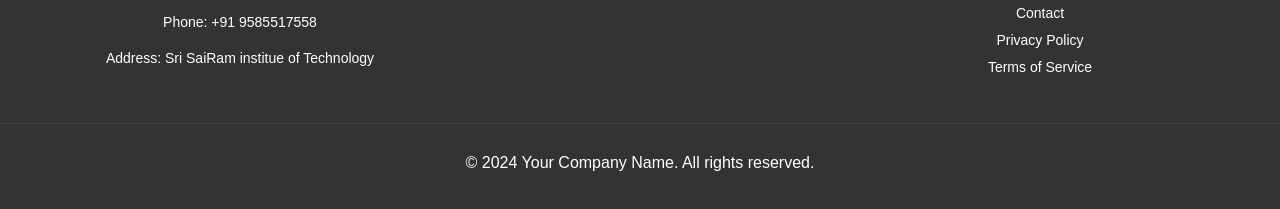
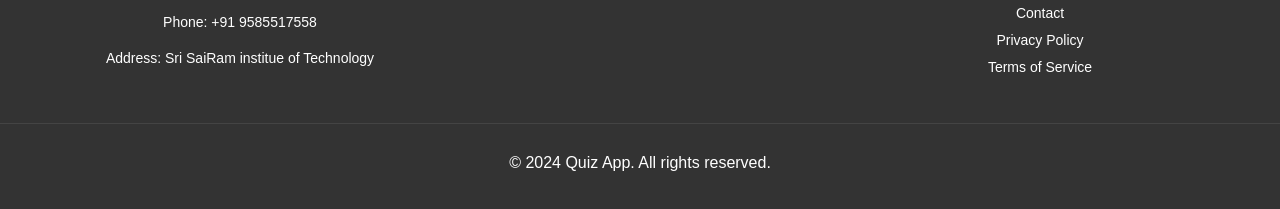
Before and after one commit to vishveshwaran1/QuizWebApp-Client, a plain HTML site: page index.html in a window 1280 px wide. Shown: the part 893-1102 px from the top of the page. Drawn offline with Linux system fonts and the light colour scheme.

Commit message:
Update index.html

```diff
--- a/index.html
+++ b/index.html
@@ -114,7 +114,7 @@
         </div>
 
         <div class="footer-bottom">
-          <p>&copy; 2024 Your Company Name. All rights reserved.</p>
+          <p>&copy; 2024 Quiz App. All rights reserved.</p>
         </div>
       </footer>
 
```
